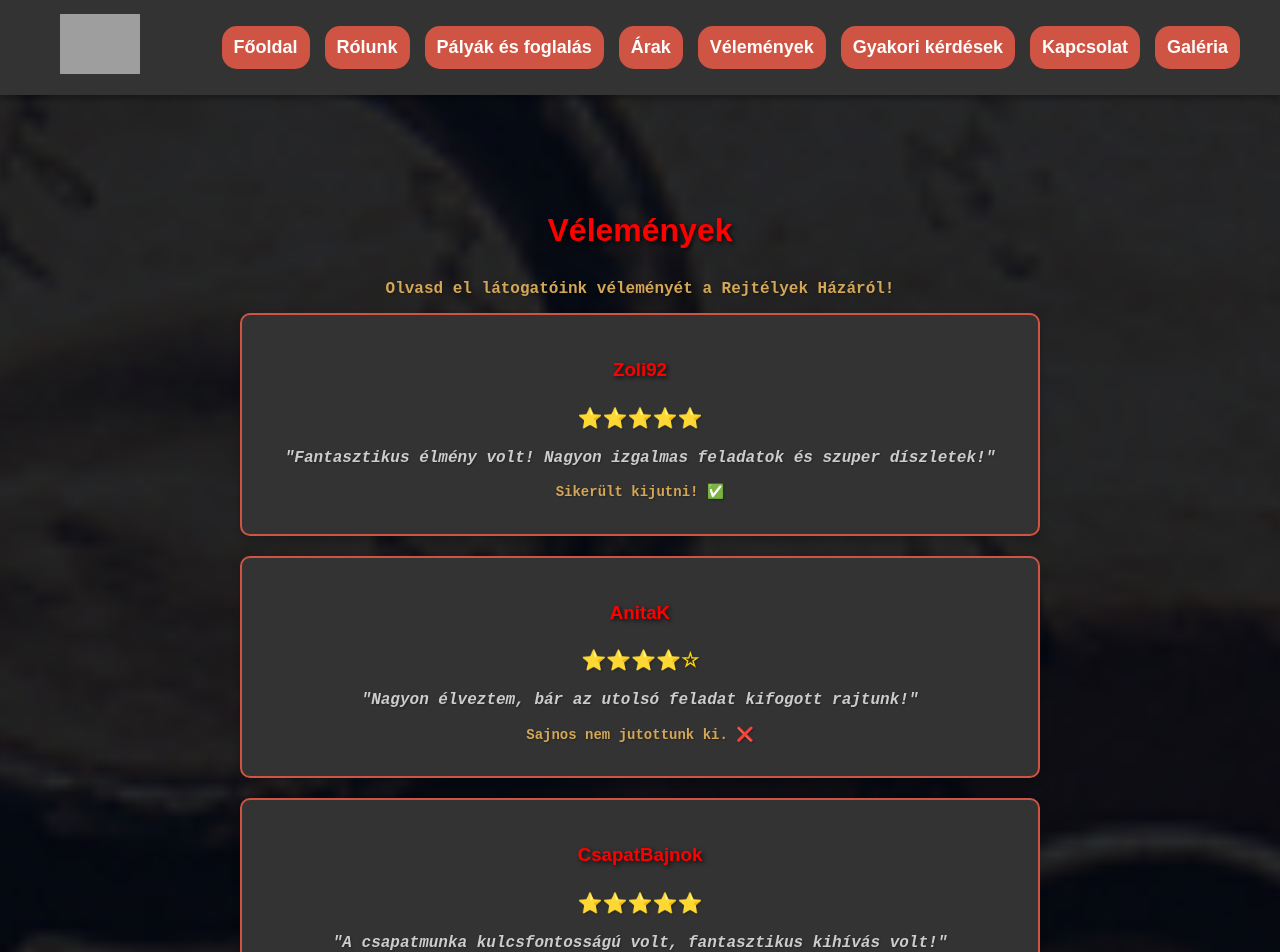
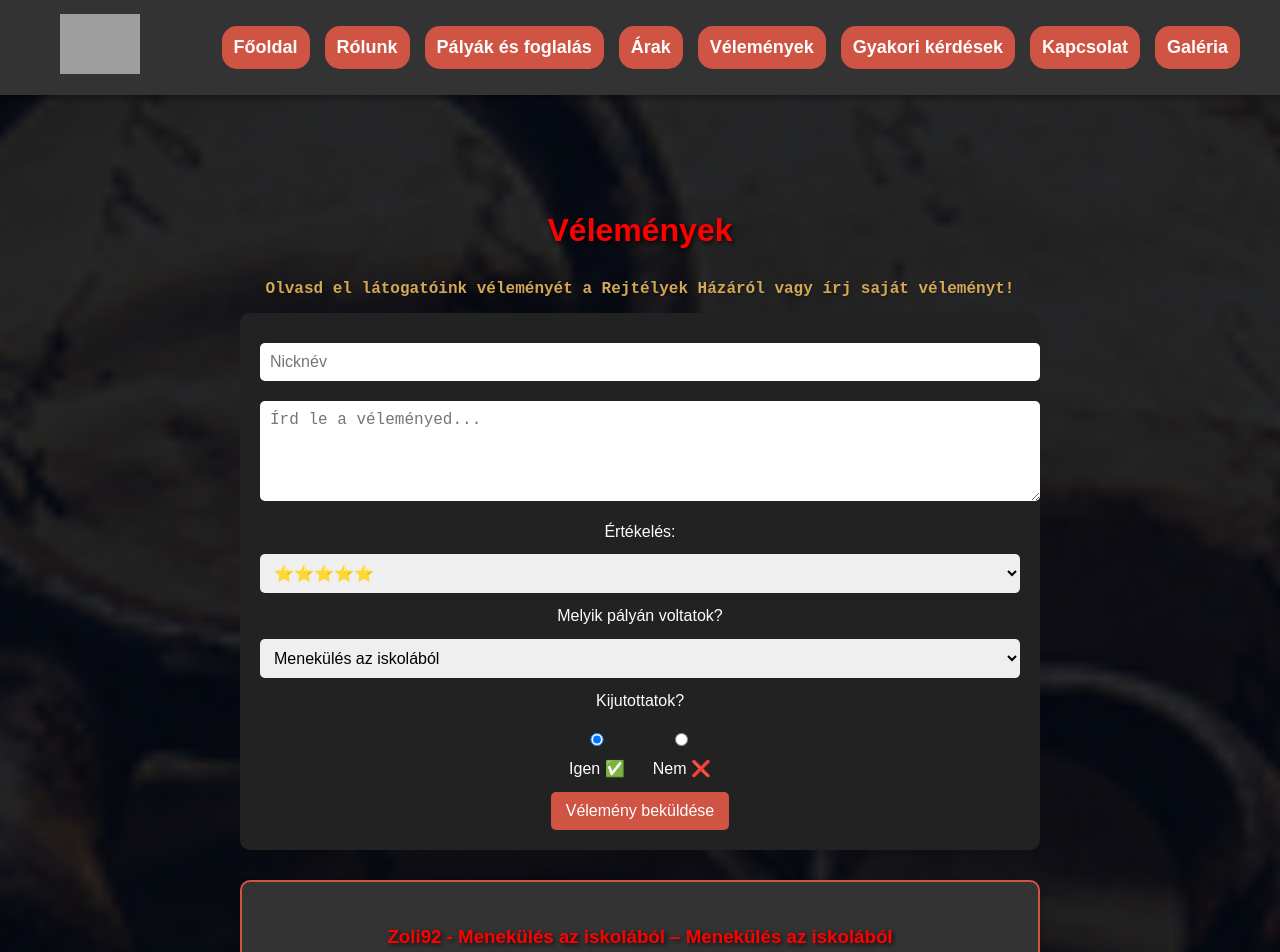
Before and after one commit to Neliah85/Projekt_Rejtelyekhaza_react, a React (Create React App) app in the folder frontend/: page /reviews in a window 1280 px wide. Shown: the top 952 px of the page. Built offline with nearby package versions, Linux system fonts and the light colour scheme; grey boxes are pictures that could not be loaded.

Commit message:
Reviews new code

```diff
--- a/frontend/src/components/Reviews.js
+++ b/frontend/src/components/Reviews.js
@@ -1,38 +1,133 @@
-import React from "react";
+import React, { useState, useEffect } from "react";
 import Header from "./Header";
 import Footer from "./Footer";
 
-const reviews = [
-    { name: "Zoli92", rating: 5, text: "Fantasztikus élmény volt! Nagyon izgalmas feladatok és szuper díszletek!", escaped: true },
-    { name: "AnitaK", rating: 4, text: "Nagyon élveztem, bár az utolsó feladat kifogott rajtunk!", escaped: false },
-    { name: "CsapatBajnok", rating: 5, text: "A csapatmunka kulcsfontosságú volt, fantasztikus kihívás volt!", escaped: true },
-    { name: "LauraM", rating: 4, text: "Izgalmas feladatok, barátságos játékmesterek. Egy picit több idő jól jött volna!", escaped: false },
-    { name: "Gábor33", rating: 5, text: "Életem egyik legjobb szabadulószoba élménye!", escaped: true },
-    { name: "Noémi86", rating: 5, text: "Csodálatos élmény, tökéletesen kidolgozott szobák!", escaped: true },
-    { name: "David_T", rating: 4, text: "Nagyon jól szórakoztunk, de az egyik rejtvény kicsit nehéz volt számunkra.", escaped: false },
-    { name: "MysteryLover", rating: 5, text: "Nagyon szeretem a rejtélyeket, és ez a hely tökéletes volt!", escaped: true },
-    { name: "CsillaR", rating: 4, text: "Nagyon ötletes pályák, baráti társasággal szuper élmény volt.", escaped: true },
-    { name: "Marci17", rating: 5, text: "Érdekes rejtvények, gyönyörű környezet. Mindenkinek ajánlom!", escaped: true },
-    { name: "JaniMega", rating: 5, text: "Meglepetések és izgalmak mindenhol! Mindenképpen visszajövünk!", escaped: true },
-    { name: "LillaS", rating: 4, text: "Jó pályák, de egy kis extra segítség néha jól jött volna.", escaped: false },
+// Pályák listája (szoba választóhoz)
+const tracks = [
+    "Menekülés az iskolából",
+    "A pedellus bosszúja",
+    "A tanári titkai",
+    "A takarítónő visszanéz",
+    "Szabadulás Kódja",
+    "Időcsapda",
+    "KódX Szoba",
+    "Kalandok Kamrája",
+    "Titkok Labirintusa"
 ];
 
-const getStars = (rating) => {
-    return "⭐".repeat(rating) + "☆".repeat(5 - rating);
-};
+// Véletlenszerű szoba választás egy meglévő véleményhez
+const getRandomTrack = () => tracks[Math.floor(Math.random() * tracks.length)];
+
+// Alapértelmezett vélemények (random szobákkal)
+const defaultReviews = [
+    { name: "Zoli92 - Menekülés az iskolából", rating: 5, text: "Fantasztikus élmény volt! Nagyon izgalmas feladatok és szuper díszletek!", escaped: true, track: getRandomTrack() },
+    { name: "AnitaK - Kalandok Kamrája", rating: 4, text: "Nagyon élveztem, bár az utolsó feladat kifogott rajtunk!", escaped: false, track: getRandomTrack() },
+    { name: "CsapatBajnok - KódX Szoba", rating: 5, text: "A csapatmunka kulcsfontosságú volt, fantasztikus kihívás volt!", escaped: true, track: getRandomTrack() },
+    { name: "LauraM - Időcsapda", rating: 4, text: "Izgalmas feladatok, barátságos játékmesterek. Egy picit több idő jól jött volna!", escaped: false, track: getRandomTrack() },
+    { name: "Gábor33 - Időcsapda", rating: 5, text: "Életem egyik legjobb szabadulószoba élménye!", escaped: true, track: getRandomTrack() },
+    { name: "Noémi86 - Szabadulás Kódja", rating: 5, text: "Csodálatos élmény, tökéletesen kidolgozott szobák!", escaped: true, track: getRandomTrack() },
+    { name: "David_T - Menekülés az iskolából", rating: 4, text: "Nagyon jól szórakoztunk, de az egyik rejtvény kicsit nehéz volt számunkra.", escaped: false, track: getRandomTrack() },
+];
+
+const getStars = (rating) => "⭐".repeat(rating) + "☆".repeat(5 - rating);
 
 const Reviews = () => {
+    const [reviews, setReviews] = useState([]);
+
+    // Betöltéskor ellenőrizzük a localStorage-t
+    useEffect(() => {
+        const storedReviews = JSON.parse(localStorage.getItem("reviews")) || defaultReviews;
+        setReviews(storedReviews);
+    }, []);
+
+    // Új vélemény beküldése
+    const [name, setName] = useState("");
+    const [text, setText] = useState("");
+    const [rating, setRating] = useState(5);
+    const [escaped, setEscaped] = useState(true);
+    const [selectedTrack, setSelectedTrack] = useState(tracks[0]);
+
+    const handleSubmit = (e) => {
+        e.preventDefault();
+        if (!name || !text) return;
+
+        const newReview = { name, text, rating, escaped, track: selectedTrack };
+        const updatedReviews = [...reviews, newReview];
+
+        setReviews(updatedReviews);
+        localStorage.setItem("reviews", JSON.stringify(updatedReviews));
+
+        // Mezők ürítése
+        setName("");
+        setText("");
+        setRating(5);
+        setEscaped(true);
+        setSelectedTrack(tracks[0]);
+    };
+
     return (
         <>
             <Header />
             <main className="reviews-container">
                 <h1>Vélemények</h1>
-                <p>Olvasd el látogatóink véleményét a Rejtélyek Házáról!</p>
+                <p>Olvasd el látogatóink véleményét a Rejtélyek Házáról vagy írj saját véleményt!</p>
 
+                {/* Vélemény beküldő űrlap */}
+                <form className="review-form" onSubmit={handleSubmit}>
+                    <input
+                        type="text"
+                        placeholder="Nicknév"
+                        value={name}
+                        onChange={(e) => setName(e.target.value)}
+                        required
+                    />
+                    <textarea
+                        placeholder="Írd le a véleményed..."
+                        value={text}
+                        onChange={(e) => setText(e.target.value)}
+                        required
+                    />
+                    <label>Értékelés:</label>
+                    <select value={rating} onChange={(e) => setRating(parseInt(e.target.value))}>
+                        {[1, 2, 3, 4, 5].map((num) => (
+                            <option key={num} value={num}>{getStars(num)}</option>
+                        ))}
+                    </select>
+                    <label>Melyik pályán voltatok?</label>
+                    <select value={selectedTrack} onChange={(e) => setSelectedTrack(e.target.value)}>
+                        {tracks.map((track, index) => (
+                            <option key={index} value={track}>{track}</option>
+                        ))}
+                    </select>
+                    <label>Kijutottatok?</label>
+                    <div className="radio-buttons">
+                        <label>
+                            <input
+                                type="radio"
+                                value="true"
+                                checked={escaped}
+                                onChange={() => setEscaped(true)}
+                            />
+                            Igen ✅
+                        </label>
+                        <label>
+                            <input
+                                type="radio"
+                                value="false"
+                                checked={!escaped}
+                                onChange={() => setEscaped(false)}
+                            />
+                            Nem ❌
+                        </label>
+                    </div>
+                    <button type="submit">Vélemény beküldése</button>
+                </form>
+
+                {/* Vélemények listája */}
                 <div className="reviews-list">
                     {reviews.map((review, index) => (
                         <div key={index} className="review-item">
-                            <h3>{review.name}</h3>
+                            <h3>{review.name} – {review.track}</h3>
                             <p className="stars">{getStars(review.rating)}</p>
                             <p className="review-text">"{review.text}"</p>
                             <p className="escaped">{review.escaped ? "Sikerült kijutni! ✅" : "Sajnos nem jutottunk ki. ❌"}</p>
--- a/frontend/src/styles.css
+++ b/frontend/src/styles.css
@@ -558,3 +558,98 @@ p {
     font-weight: bold;
     margin-top: 5px;
 }
+
+/* Vélemények oldal stílus */
+.reviews-container {
+    text-align: center;
+    padding: 50px 20px;
+    max-width: 800px;
+    margin: 0 auto;
+    color: #FFFCFC;
+}
+
+/* Vélemények lista */
+.reviews-list {
+    display: flex;
+    flex-direction: column;
+    gap: 20px;
+}
+
+/* Egyedi vélemény elem */
+.review-item {
+    background: #333;
+    color: #fff;
+    padding: 20px;
+    border-radius: 10px;
+    text-align: center;
+    box-shadow: 0 4px 8px rgba(0, 0, 0, 0.2);
+    border: 2px solid #CF5443;
+}
+
+/* Csillagok stílusa */
+.stars {
+    font-size: 20px;
+    color: #FFD700; /* Arany csillagok */
+}
+
+/* Vélemény szöveg */
+.review-text {
+    font-size: 16px;
+    color: #ccc;
+    font-style: italic;
+}
+
+/* Kijutási információ */
+.escaped {
+    font-size: 14px;
+    font-weight: bold;
+    margin-top: 5px;
+}
+
+/* Vélemény beküldő űrlap */
+.review-form {
+    background: #222;
+    padding: 20px;
+    border-radius: 10px;
+    margin-bottom: 30px;
+}
+
+.review-form input, .review-form textarea, .review-form select {
+    width: 100%;
+    padding: 10px;
+    margin: 10px 0;
+    border-radius: 5px;
+    border: none;
+    font-size: 16px;
+}
+
+.review-form textarea {
+    height: 80px;
+}
+
+.review-form button {
+    background-color: #CF5443;
+    color: white;
+    padding: 10px 15px;
+    border-radius: 5px;
+    cursor: pointer;
+    font-size: 16px;
+    border: none;
+    transition: background 0.3s;
+}
+
+.review-form button:hover {
+    background-color: #A83D30;
+}
+
+/* Rádiógombok */
+.radio-buttons {
+    display: flex;
+    justify-content: center;
+    gap: 15px;
+    margin: 10px 0;
+}
+
+.radio-buttons label {
+    cursor: pointer;
+}
```
